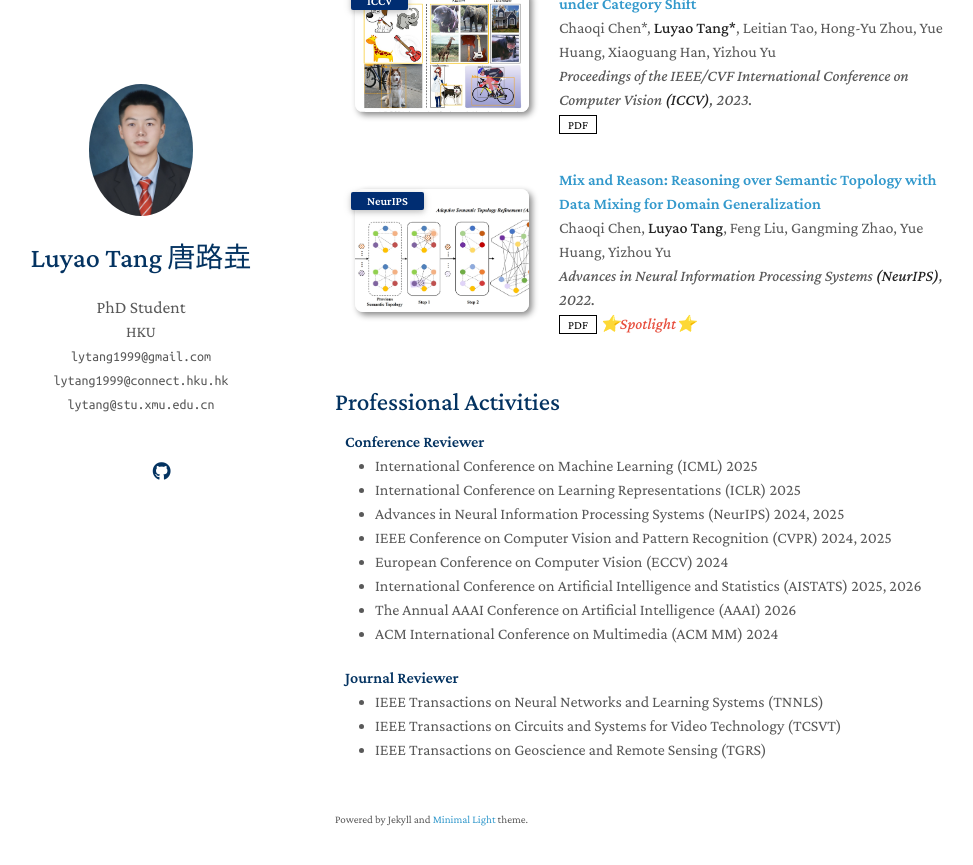
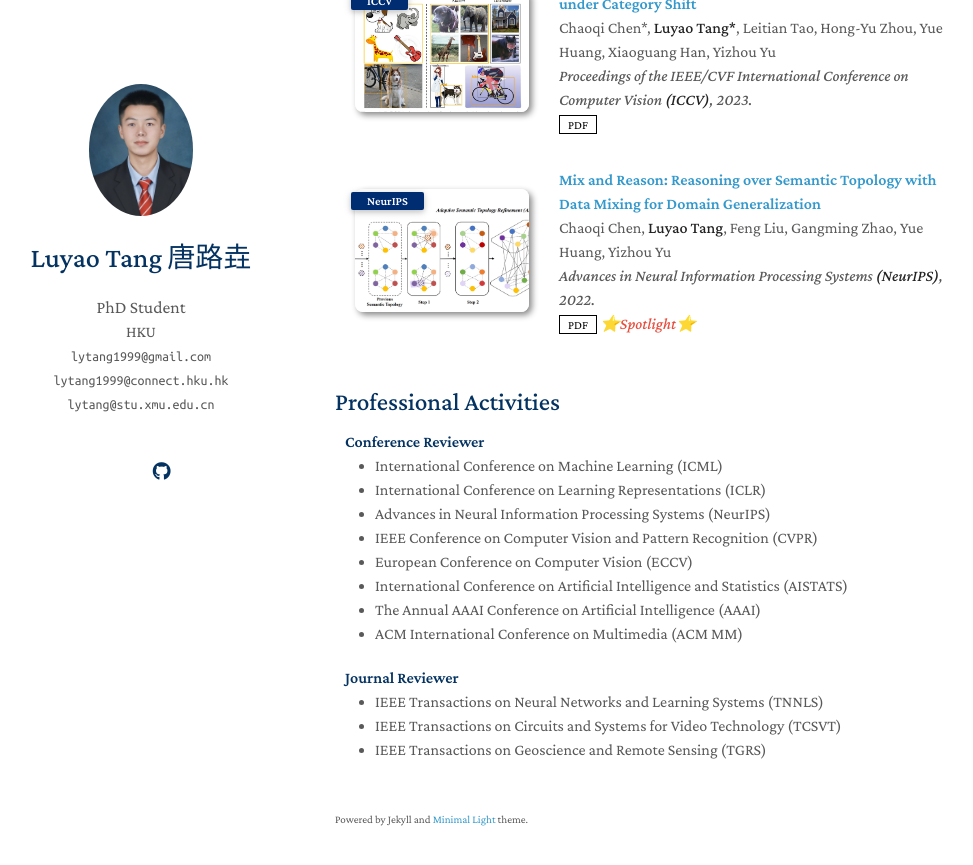
Before and after one commit to lytang63/lytang63.github.io, a Jekyll site: the page built from index.md, in a window 1280 px wide and 900 px high, scrolled down 2007 px. Shown: the top 865 px of the window, without its empty margins (135-1108 px from the left). Built offline with Jekyll 4.4.1, drawn with Linux system fonts in a browser that asks for light colours; nearby versions of some CDN libraries; a style sheet for code colours, icons or effects is not loaded; our own code applies the rules of GitHub Pages for plain Markdown files.

Commit message:
Update services.md

```diff
--- a/_includes/services.md
+++ b/_includes/services.md
@@ -3,14 +3,14 @@
 <h4 style="margin:0 10px 0;">Conference Reviewer</h4>
 
 <ul style="margin:0 0 20px;">
-  <li><a href="https://icml.cc/"><autocolor>International Conference on Machine Learning (ICML) 2025</autocolor></a></li>
-  <li><a href="https://iclr.cc/"><autocolor>International Conference on Learning Representations (ICLR) 2025</autocolor></a></li>
-  <li><a href="https://neurips.cc/"><autocolor>Advances in Neural Information Processing Systems (NeurIPS) 2024, 2025</autocolor></a></li>
-  <li><a href="https://cvpr.thecvf.com/Conferences/2024"><autocolor>IEEE Conference on Computer Vision and Pattern Recognition (CVPR) 2024, 2025</autocolor></a></li>
-  <li><a href="https://eccv2024.ecva.net"><autocolor>European Conference on Computer Vision (ECCV) 2024</autocolor></a></li>
-  <li><a href="https://virtual.aistats.org/"><autocolor>International Conference on Artificial Intelligence and Statistics (AISTATS) 2025, 2026</autocolor></a></li>
-  <li><a href="https://aaai.org/conference/aaai/aaai-26/"><autocolor>The Annual AAAI Conference on Artificial Intelligence (AAAI) 2026</autocolor></a></li>
-  <li><a href="https://2024.acmmm.org/"><autocolor>ACM International Conference on Multimedia (ACM MM) 2024</autocolor></a></li>
+  <li><a href="https://icml.cc/"><autocolor>International Conference on Machine Learning (ICML)</autocolor></a></li>
+  <li><a href="https://iclr.cc/"><autocolor>International Conference on Learning Representations (ICLR)</autocolor></a></li>
+  <li><a href="https://neurips.cc/"><autocolor>Advances in Neural Information Processing Systems (NeurIPS)</autocolor></a></li>
+  <li><a href="https://cvpr.thecvf.com/Conferences/2024"><autocolor>IEEE Conference on Computer Vision and Pattern Recognition (CVPR)</autocolor></a></li>
+  <li><a href="https://eccv2024.ecva.net"><autocolor>European Conference on Computer Vision (ECCV)</autocolor></a></li>
+  <li><a href="https://virtual.aistats.org/"><autocolor>International Conference on Artificial Intelligence and Statistics (AISTATS)</autocolor></a></li>
+  <li><a href="https://aaai.org/conference/aaai/aaai-26/"><autocolor>The Annual AAAI Conference on Artificial Intelligence (AAAI)</autocolor></a></li>
+  <li><a href="https://2024.acmmm.org/"><autocolor>ACM International Conference on Multimedia (ACM MM)</autocolor></a></li>
 </ul>
 
 <h4 style="margin:0 10px 0;">Journal Reviewer</h4>
```
